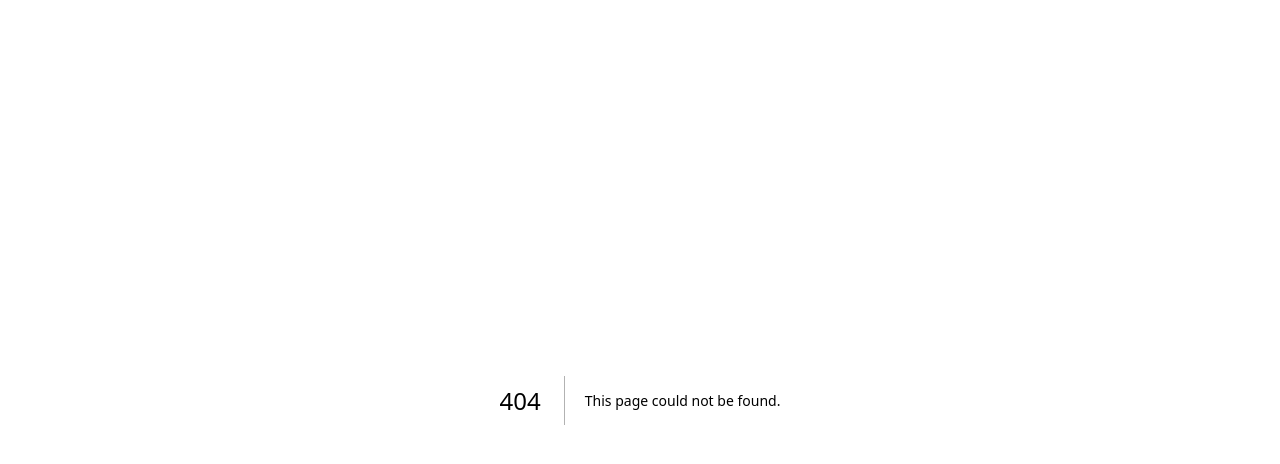
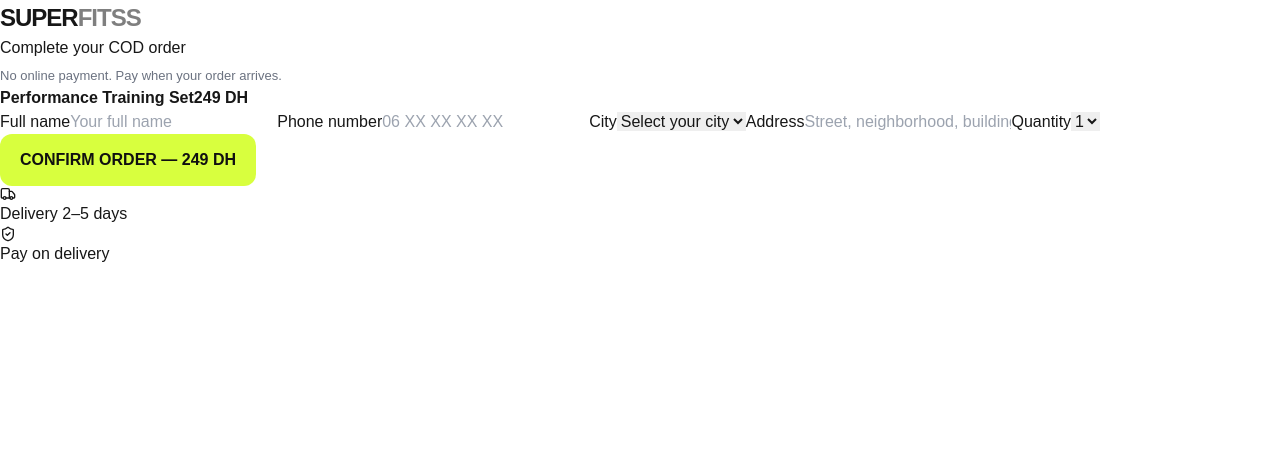
Before and after one commit to lahcenlaabidi/superfitss, a Next.js app: page /checkout in a window 1280 px wide. Before the commit this address had no page. Shown: the top 464 px of the page. Built offline with nearby package versions, Linux system fonts and the light colour scheme.

Commit message:
Add COD checkout flow

```diff
--- /dev/null
+++ b/app/checkout/page.tsx
@@ -0,0 +1,15 @@
+"use client";
+
+import { useSearchParams } from "next/navigation";
+import { CheckCircle2, Truck, ShieldCheck } from "lucide-react";
+import { Suspense, useState } from "react";
+
+function CheckoutForm(){
+  const params=useSearchParams();
+  const product=params.get("product")||"Performance Training Set";
+  const price=Number(params.get("price")||249);
+  const [sent,setSent]=useState(false);
+  if(sent) return <main className="checkout-wrap"><div className="success"><CheckCircle2 size={56}/><h1>Order received!</h1><p>Thank you. We will call you shortly to confirm your COD order.</p><a className="btn btn-accent" href="/">Back to store</a></div></main>;
+  return <main className="checkout-wrap"><div className="checkout-card"><div><a href="/" className="logo">SUPER<span>FITSS</span></a><h1>Complete your COD order</h1><p className="muted">No online payment. Pay when your order arrives.</p></div><div className="order-summary"><b>{product}</b><strong>{price} DH</strong></div><form onSubmit={e=>{e.preventDefault();setSent(true)}}><label>Full name<input required placeholder="Your full name"/></label><label>Phone number<input required type="tel" placeholder="06 XX XX XX XX"/></label><label>City<select required defaultValue=""><option value="" disabled>Select your city</option><option>Fes</option><option>Casablanca</option><option>Rabat</option><option>Marrakech</option><option>Tangier</option><option>Agadir</option><option>Other</option></select></label><label>Address<input required placeholder="Street, neighborhood, building"/></label><label>Quantity<select defaultValue="1"><option>1</option><option>2</option><option>3</option></select></label><button className="btn btn-accent submit" type="submit">CONFIRM ORDER — {price} DH</button></form><div className="checkout-trust"><span><Truck size={16}/> Delivery 2–5 days</span><span><ShieldCheck size={16}/> Pay on delivery</span></div></div></main>
+}
+export default function Checkout(){return <Suspense fallback={<main className="checkout-wrap">Loading…</main>}><CheckoutForm/></Suspense>}
```
